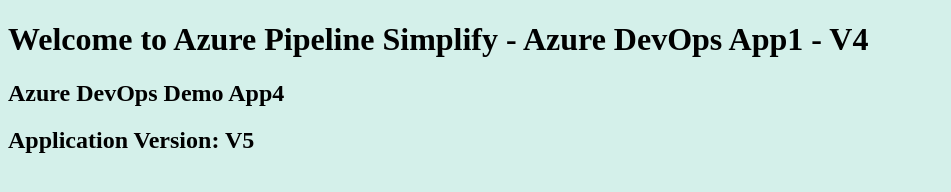
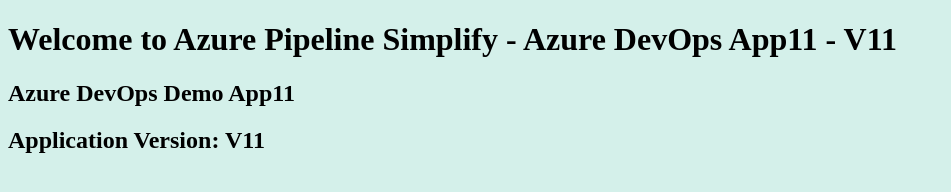
Before and after one commit to kiran894/azure-devops-github-acr-aks-app2, a plain HTML site: page index.html in a window 1280 px wide. Shown: the whole page, without its empty margins (0-951 px from the left). Drawn offline with Linux system fonts and the light colour scheme.

Commit message:
V11 commit

```diff
--- a/index.html
+++ b/index.html
@@ -1,8 +1,8 @@
 <!DOCTYPE html>
 <html>
    <body style="background-color:rgb(212, 240, 234);">
-      <h1>Welcome to Azure Pipeline Simplify - Azure DevOps App1 - V4</h1>
-      <h2>Azure DevOps Demo   App4</h2>
-      <h2>Application Version:   V5</h2>
+      <h1>Welcome to Azure Pipeline Simplify - Azure DevOps App11 - V11</h1>
+      <h2>Azure DevOps Demo   App11</h2>
+      <h2>Application Version:   V11</h2>
    </body>
 </html>
```
Also changed, not shown: 1 other file.
